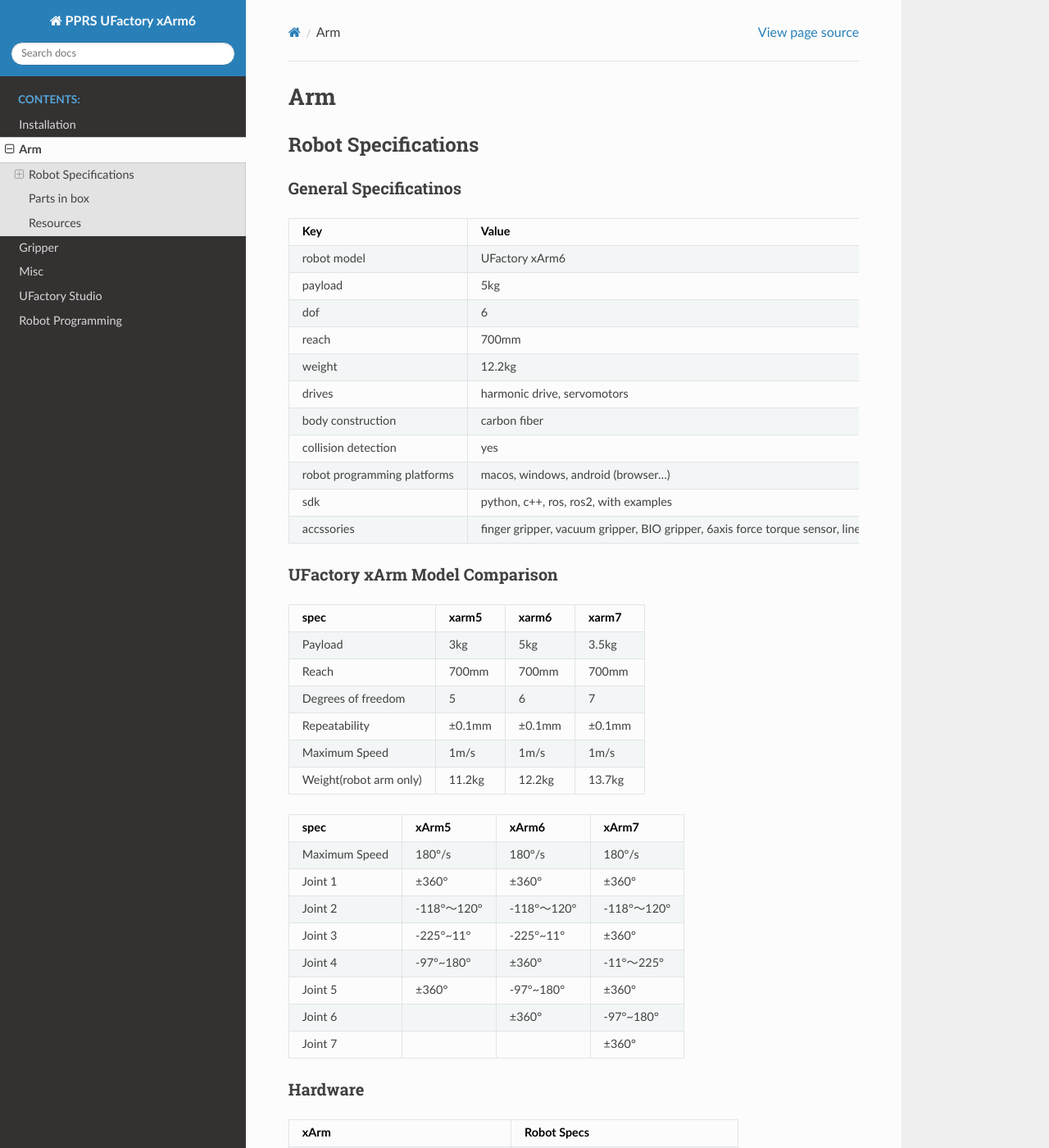
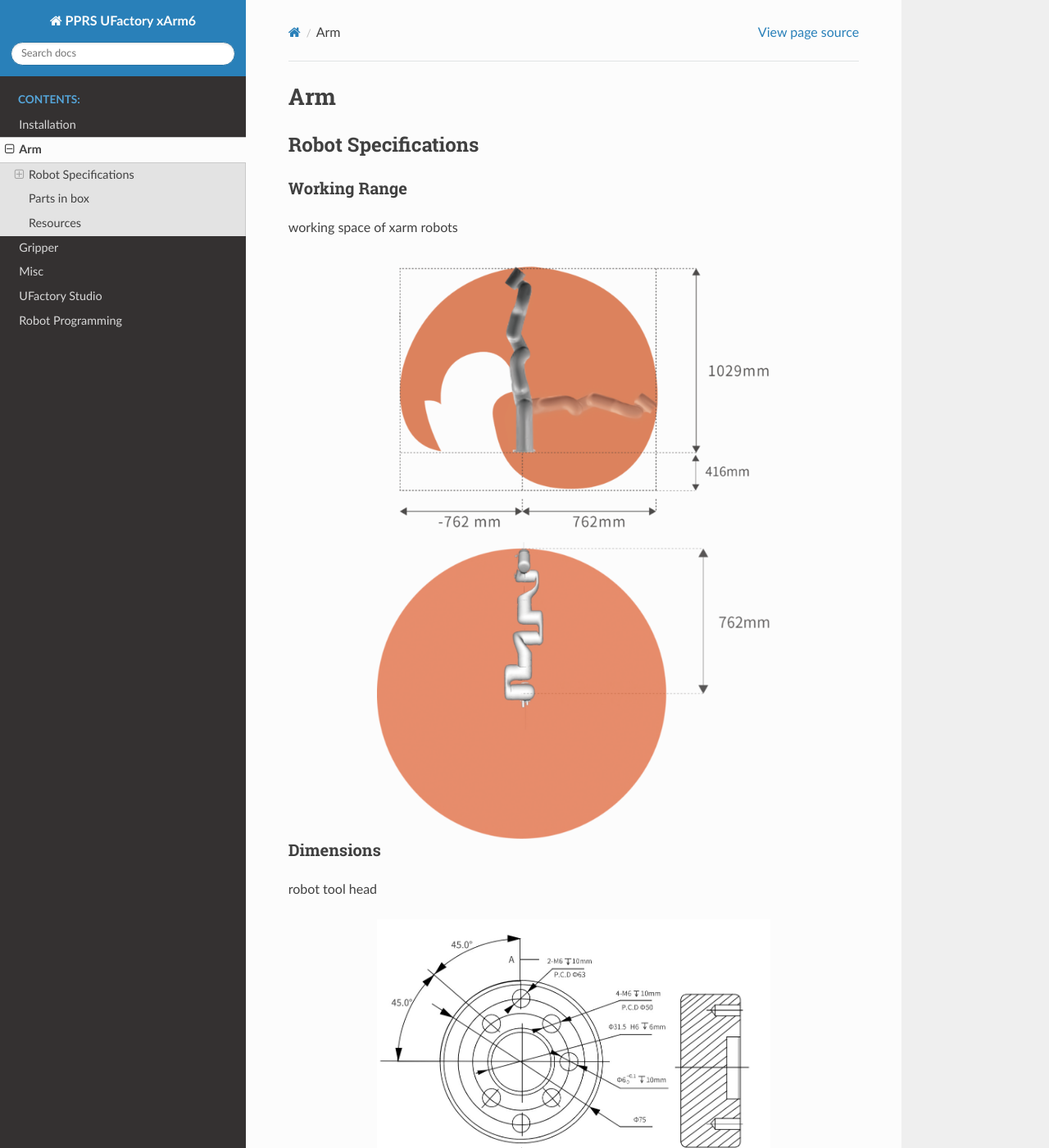
Before and after one commit to anikk94/PPRS_uFactory_xArm, a Sphinx documentation site: the page built from doc/content/arm.md, in a window 1280 px wide and 1400 px high. Shown: the whole window at 82% size. Built offline with Sphinx 7.4.7 and the Read the Docs theme 2.0.0, drawn with Linux system fonts in a browser that asks for light colours; some of the changed text lies outside the part shown.

Commit message:
more arm page information

````diff
--- a/doc/content/arm.md
+++ b/doc/content/arm.md
@@ -1,8 +1,41 @@
 # Arm
 ## Robot Specifications
+
+### Working Range
+working space of xarm robots
+
+```{image} /resources/images/working_range_1.png
+:alt: camera_mount
+:width: 480px
+:align: center
+```
+
+```{image} /resources/images/working_range_2.png
+:alt: camera_mount
+:width: 480px
+:align: center
+```
+
+### Dimensions
+robot tool head
+
+```{image} /resources/images/dimensions_1.jpg
+:alt: camera_mount
+:width: 480px
+:align: center
+```
+
+robot base (mounting) plate
+
+```{image} /resources/images/dimensions_2.jpg
+:alt: camera_mount
+:width: 480px
+:align: center
+```
+
 ### General Specificatinos
-|Key |Value |
-|----|------|
+| Key                       | Value                                |
+|---------------------------|--------------------------------------|
 |robot model                | UFactory xArm6                       |
 |payload                    | 5kg                                  |
 |dof                        | 6                                    |
@@ -71,6 +104,7 @@
 
 1-year warranty against manufacturer defects
 Stress tested to last a minimum of 3 years of full-time use
+
 ## Parts in box
 
 
````
Also changed, not shown: doc/content/programming.md (+1 -1 lines), doc/resources/images/dimensions_1.jpg (added), doc/resources/images/dimensions_2.jpg (added), doc/resources/images/working_range_1.png (added), doc/resources/images/working_range_2.png (added).
